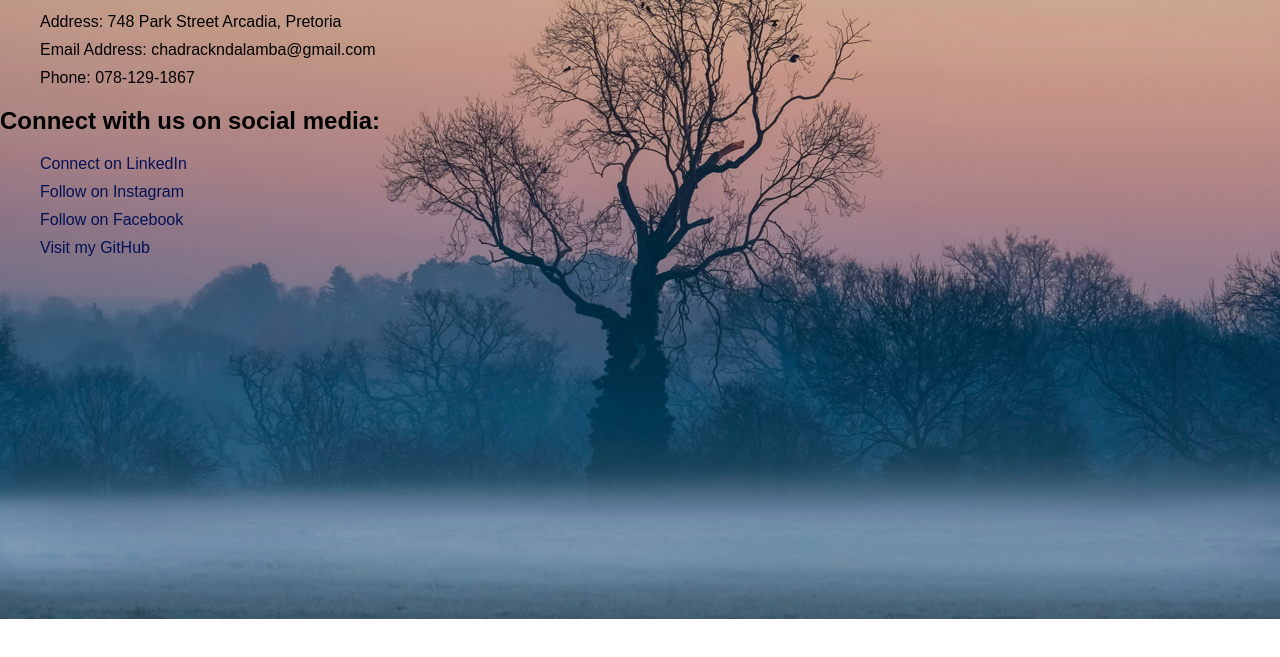
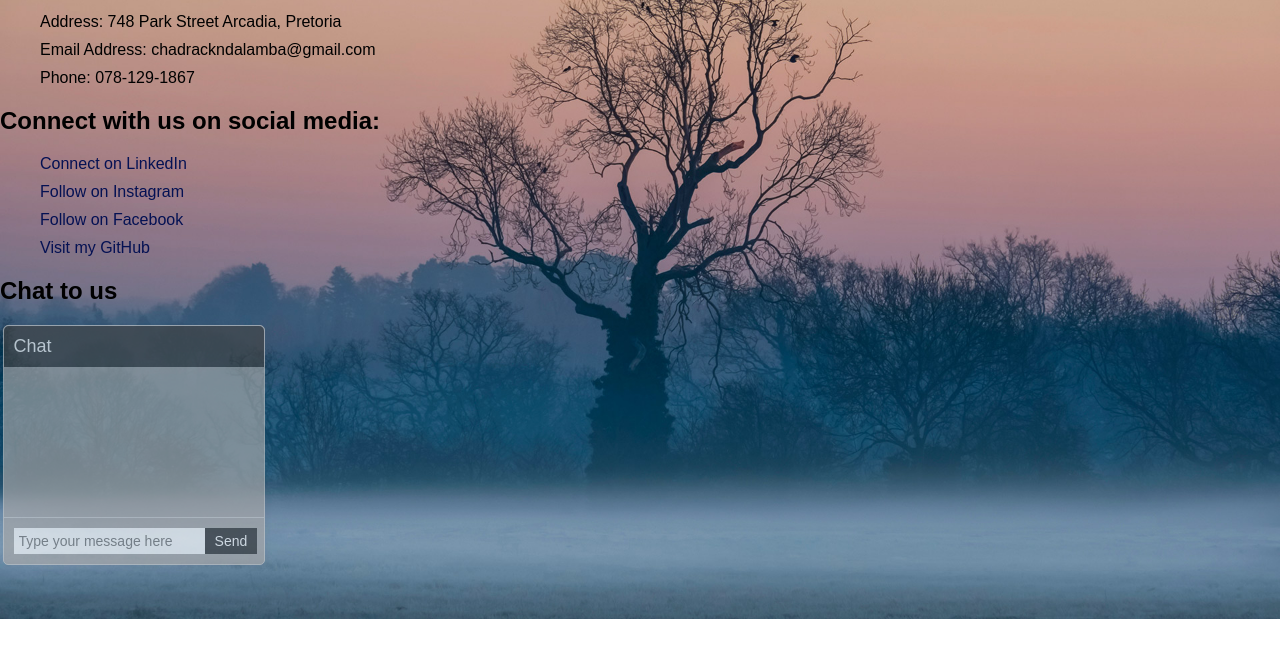
Before and after one commit to Chad96/Portfolio, a plain HTML site: page contact.html in a window 1280 px wide. Shown: the part 101-758 px from the top of the page. Drawn offline with Linux system fonts and the light colour scheme.

Commit message:
added a chat feature

```diff
--- a/contact.css
+++ b/contact.css
@@ -36,3 +36,63 @@ a {
 a:hover {
   text-decoration: underline;
 }
+.card {
+  width: 260px;
+  background-color: #aaa9a9;
+  border: 1px solid #ccc;
+  border-radius: 5px;
+  box-shadow: 2px 2px 5px rgba(100, 90, 90, 0.1);
+  margin-left: 0.2%;
+  opacity: 65%;
+}
+
+.chat-header {
+  background-color: #444444;
+  color: #fff;
+  padding: 10px;
+  font-size: 18px;
+  border-top-left-radius: 5px;
+  border-top-right-radius: 5px;
+}
+
+.chat-window {
+  height: 150px; /* Adjusted height */
+  overflow-y: ;
+}
+
+.message-list {
+  list-style: none;
+  margin: 0;
+  padding: 0;
+}
+
+.chat-input {
+  display: flex;
+  align-items: center;
+  padding: 10px;
+  border-top: 1px solid #ccc;
+}
+
+.message-input {
+  flex: 1;
+  border: none;
+  outline: none;
+  padding: 5px;
+  font-size: 14px;
+}
+
+.send-button {
+  border: none;
+  outline: none;
+  background-color: #333;
+  color: #fff;
+  font-size: 14px;
+  padding: 5px 10px;
+  cursor: pointer;
+}
+
+.send-button:hover {
+  background-color: rgb(44, 39, 39);
+  color: rgb(0, 0, 0);
+  box-shadow: 0 4px 18px 0 rgba(0, 0, 0, 0.25);
+}
--- a/contact.html
+++ b/contact.html
@@ -52,5 +52,20 @@
         </a>
       </li>
     </ul>
+    <h2>Chat to us</h2>
+    <div class="card">
+      <div class="chat-header">Chat</div>
+      <div class="chat-window">
+        <ul class="message-list"></ul>
+      </div>
+      <div class="chat-input">
+        <input
+          type="text"
+          class="message-input"
+          placeholder="Type your message here"
+        />
+        <button class="send-button">Send</button>
+      </div>
+    </div>
   </body>
 </html>
```
